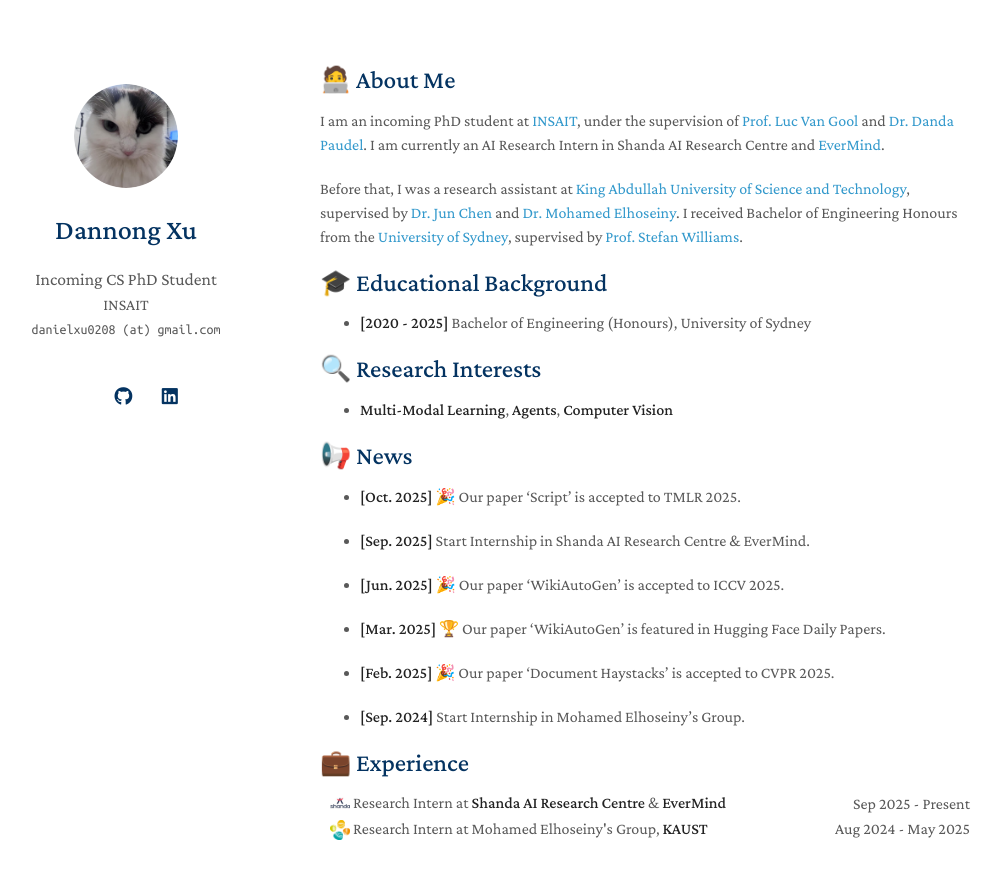
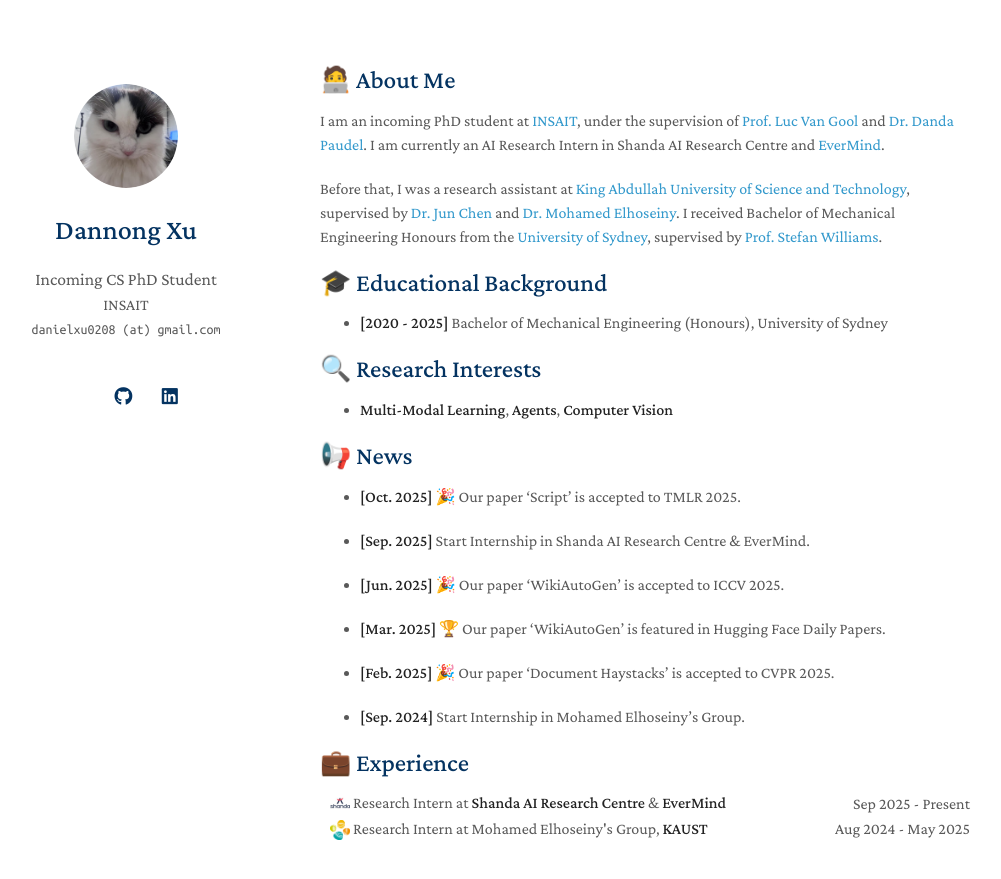
Before and after one commit to Danielxu0208/Danielxu0208.github.io, a Jekyll site: the page built from index.md, in a window 1280 px wide and 900 px high. Shown: the top 879 px of the window, without its empty margins (150-1151 px from the left). Built offline with Jekyll 4.4.1, drawn with Linux system fonts in a browser that asks for light colours; a style sheet for code colours, icons or effects is not loaded; our own code applies the rules of GitHub Pages for plain Markdown files.

Commit message:
Update index.md

```diff
--- a/index.md
+++ b/index.md
@@ -6,10 +6,10 @@ layout: homepage
 
 I am an incoming PhD student at [INSAIT](https://insait.ai/), under the supervision of [Prof. Luc Van Gool](https://scholar.google.com/citations?user=TwMib_QAAAAJ&hl=en) and [Dr. Danda Paudel](https://scholar.google.ch/citations?user=W43pvPkAAAAJ&hl=en). I am currently an AI Research Intern in Shanda AI Research Centre and [EverMind](https://everm.ai/).
 
-Before that, I was a research assistant at [King Abdullah University of Science and Technology](https://www.kaust.edu.sa/en/), supervised by [Dr. Jun Chen](https://scholar.google.com/citations?user=9G2OQmkAAAAJ&hl=en&oi=ao) and [Dr. Mohamed Elhoseiny](https://scholar.google.com/citations?user=iRBUTOAAAAAJ&hl=en). I received Bachelor of Engineering Honours from the [University of Sydney](https://www.sydney.edu.au/), supervised by [Prof. Stefan Williams](https://scholar.google.com.au/citations?user=vxN3VO0AAAAJ&hl=zh-CN).
+Before that, I was a research assistant at [King Abdullah University of Science and Technology](https://www.kaust.edu.sa/en/), supervised by [Dr. Jun Chen](https://scholar.google.com/citations?user=9G2OQmkAAAAJ&hl=en&oi=ao) and [Dr. Mohamed Elhoseiny](https://scholar.google.com/citations?user=iRBUTOAAAAAJ&hl=en). I received Bachelor of Mechanical Engineering Honours from the [University of Sydney](https://www.sydney.edu.au/), supervised by [Prof. Stefan Williams](https://scholar.google.com.au/citations?user=vxN3VO0AAAAJ&hl=zh-CN).
 
 ## 🎓 Educational Background
-- **[2020 - 2025]** Bachelor of Engineering (Honours), University of Sydney
+- **[2020 - 2025]** Bachelor of Mechanical Engineering (Honours), University of Sydney
 
 
 ## 🔍 Research Interests
```
